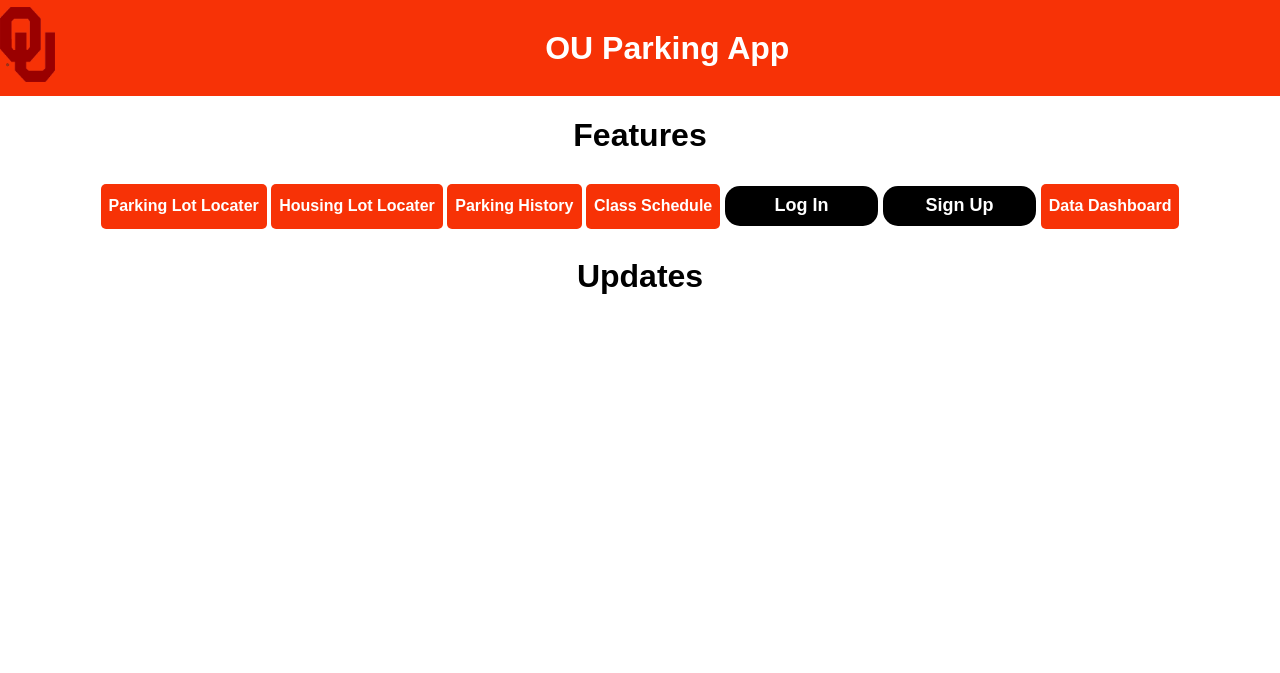
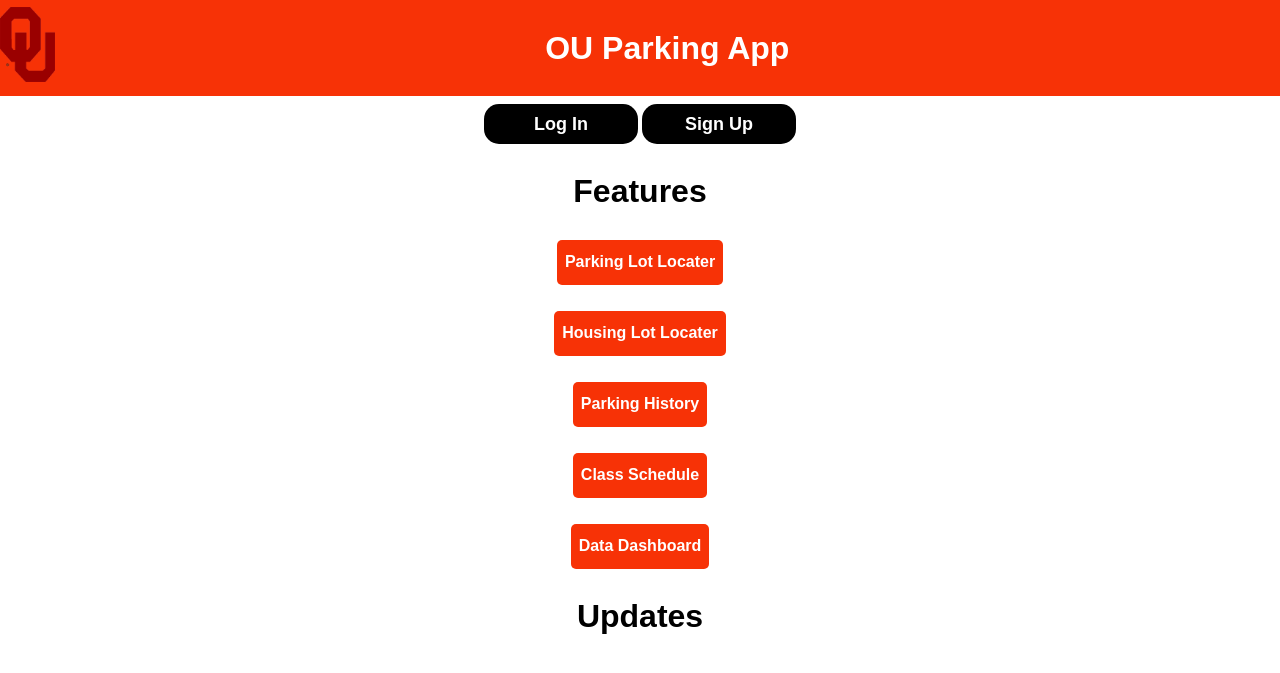
Before and after one commit to AlanAntony1/GroupESoftwareEngineering, a Django app: page / in a window 1280 px wide. Shown: the top 673 px of the page. Run offline with Django 5.2, Linux system fonts and the light colour scheme; data that the repository does not hold is empty.

Commit message:
Organized the homepage.

```diff
--- a/blog/templates/blog/home.html
+++ b/blog/templates/blog/home.html
@@ -64,6 +64,14 @@
         .login-button:hover {
             background-color: #b31c1c;
         }
+        .grid-container {
+            display: grid;
+            grid-template-columns: lfr;
+            gap: 10px;
+            justify-items:center;
+            align-items: center;
+            grid-auto-flow: dense;
+        }
 
     </style>
 </head>
@@ -77,12 +85,17 @@
         </div>
     </div>
     <div style ="text-align: center;">
+        <!-- this is the url for login  -->
+    <button class="login-button" onclick="document.location='/accounts/login/'">Log In</button>
+    <!-- Embed each url after this using urls.py, same as above. Label using comments as well -->
+        <!-- this is the url for signup  -->
+    <button class="login-button" onclick="document.location='/signup/'">Sign Up</button>
     <h1>Features</h1>
+    <div class ="grid-container">
     <!-- This is the url for the parking lot locater-->
     <button onclick="document.location='locater'">Parking Lot Locater</button>
 
     <!-- Housing Lot Locater Button -->
-     <!-- Housing Lot Locater button -->
     <button onclick="document.location='{% url 'housing_lot_locater' %}'">Housing Lot Locater</button>
 
 
@@ -93,14 +106,11 @@
     <button onclick="window.location.href='{% url 'schedule' %}'">Class Schedule</button>
 
 
-    <!-- this is the url for login  -->
-    <button class="login-button" onclick="document.location='/accounts/login/'">Log In</button>
-    <!-- Embed each url after this using urls.py, same as above. Label using comments as well -->
-        <!-- this is the url for signup  -->
-    <button class="login-button" onclick="document.location='/signup/'">Sign Up</button>
         <!-- Data Dashboard -->
-<button onclick="document.location='{% url 'datadashboard:dashboard-home' %}'">Data Dashboard</button>
-     <h1>Updates</h1>
+    <button onclick="document.location='{% url 'datadashboard:dashboard-home' %}'">Data Dashboard</button>
+    </div>
+
+    <h1>Updates</h1>
     {% for post in posts %}
         <h2>{{post.title}}</h2>
         <p>{{post.content}}</p>
```
